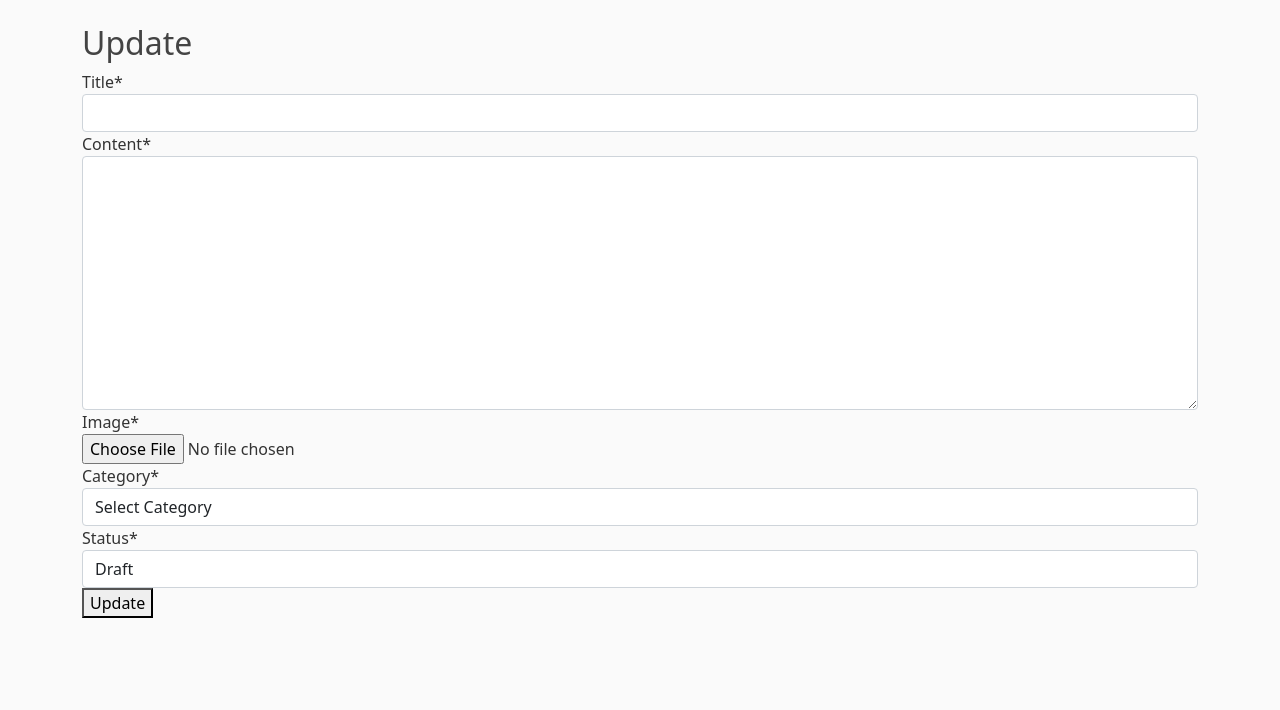
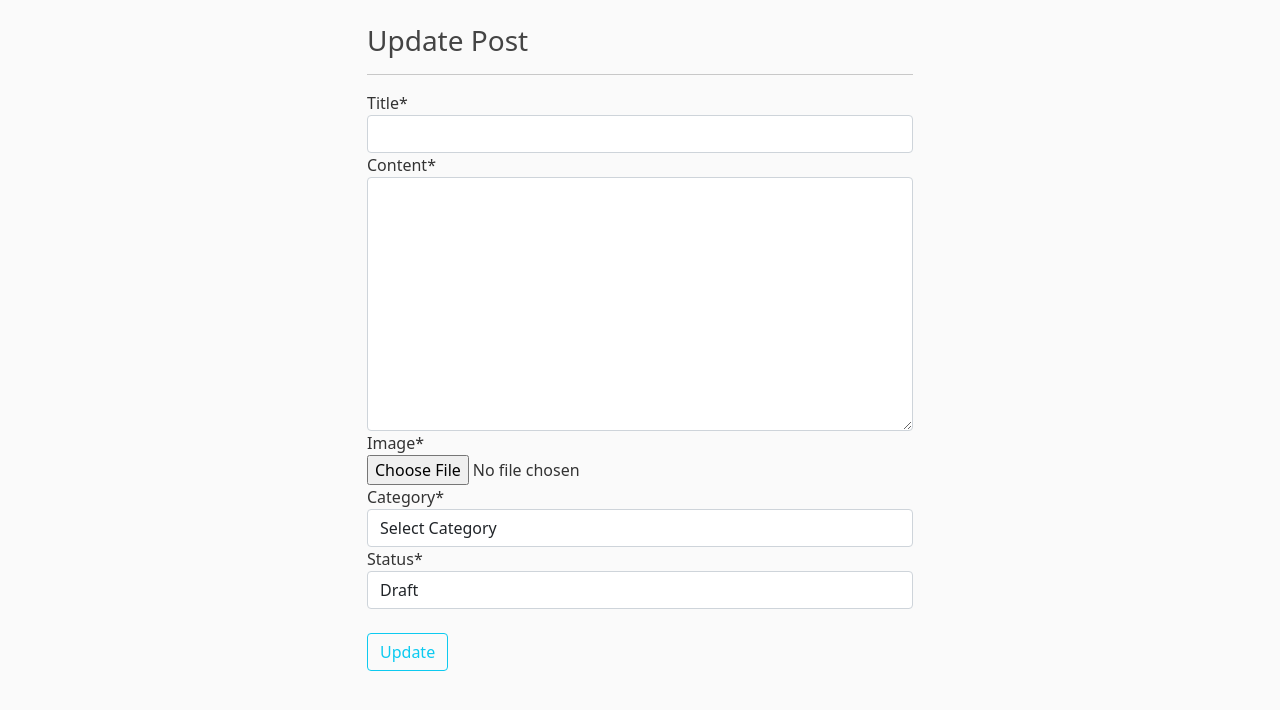
Before and after one commit to erol23/blog_project, a Django app: template src/blogapp/templates/blogapp/post_update.html in a window 1280 px wide. Shown: the part 56-766 px from the top of the page. Run offline with Django 4.2, Linux system fonts and the light colour scheme; the template is opened without the code that fills it: values that come from a table or form of the project are taken from there, others are empty; some libraries are stand-ins or nearby versions.

Commit message:
added update page

```diff
--- a/src/blogapp/templates/blogapp/post_update.html
+++ b/src/blogapp/templates/blogapp/post_update.html
@@ -1,14 +1,17 @@
 {% extends 'base.html' %}
 {% load crispy_forms_tags %}
 
-
 {% block content %}
-
-<h2>Update {{ object.title }}</h2>
-<form action="" method="POST" enctype="multipart/form-data">
-    {% csrf_token %}
-    {{form|crispy}}
-    <button type="submit">Update</button>
-</form>
-
+<div class="row">
+  <div class="col-md-6 offset-md-3">
+    <h3>Update Post</h3>
+    <hr />
+    <form method="POST" enctype="multipart/form-data">
+      {% csrf_token %}
+      {{form|crispy}}
+      <br />
+      <button type="submit" class="btn btn-outline-info">Update</button>
+    </form>
+  </div>
+</div>
 {% endblock content %}
```
